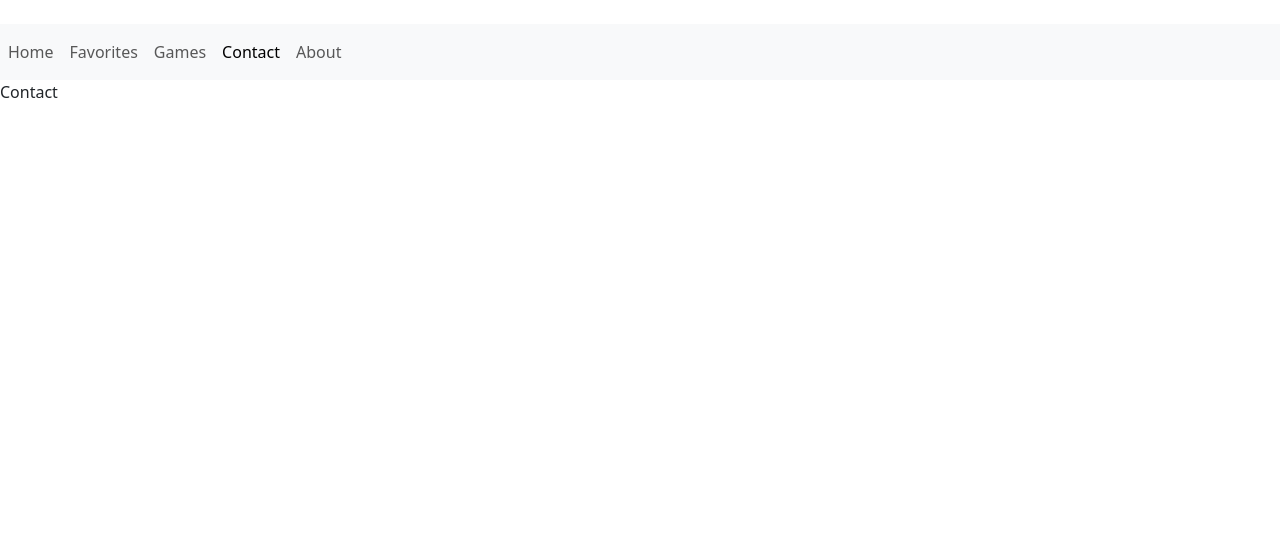
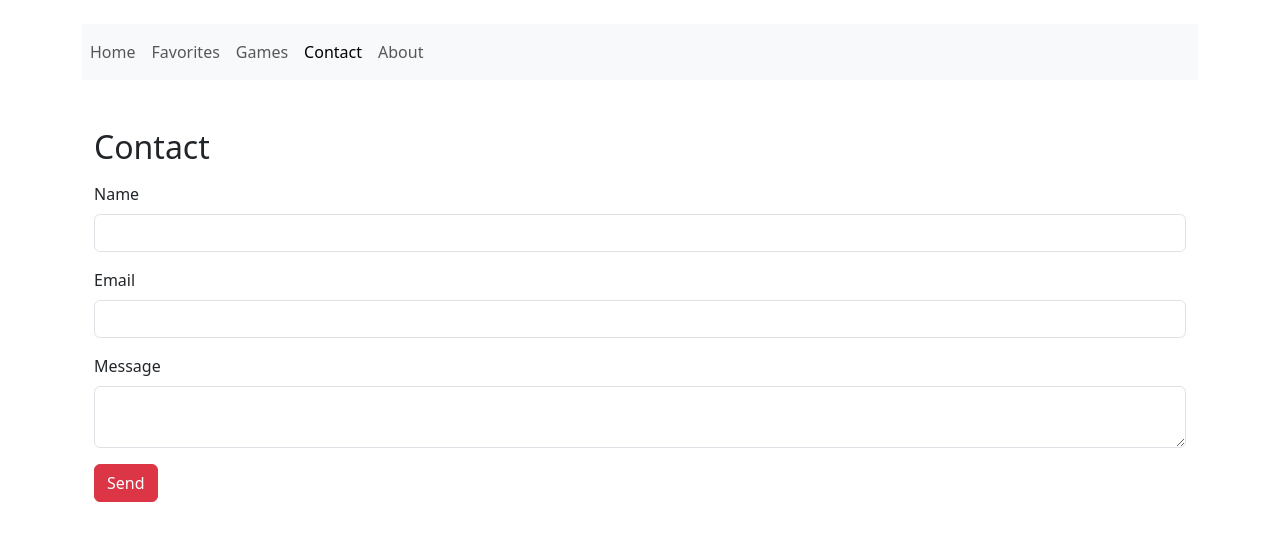
Before and after one commit to lchen104/free-games-2, a React (Vite) app: page /contact in a window 1280 px wide. Shown: the top 540 px of the page. Built offline with nearby package versions, Linux system fonts and the light colour scheme.

Commit message:
Added a Contact Form

```diff
--- a/src/App.jsx
+++ b/src/App.jsx
@@ -13,7 +13,7 @@
 
 
   return (
-    <>
+    <div className='container'>
         <Nav />
         <Routes>
           <Route path='/' element={<Main />} />
@@ -22,7 +22,7 @@
           <Route path='/contact' element={<Contact />} />
           <Route path='/about' element={<About />} />
         </Routes>
-    </>
+    </div>
   )
 }
 
--- a/src/components/styles/Header.styled.jsx
+++ b/src/components/styles/Header.styled.jsx
@@ -3,5 +3,5 @@
 export const StyledHeader = styled.header`
     ${'' /* border: 1px solid green; */}
     height: 100px;
-
+    margin-bottom: 10px;
 `
--- a/src/pages/About.jsx
+++ b/src/pages/About.jsx
@@ -2,7 +2,9 @@
 
 const About = () => {
   return (
-    <div>About</div>
+    <div className='container mt-4'>
+      <h1>About</h1>
+    </div>
   )
 }
 
--- a/src/pages/Contact.jsx
+++ b/src/pages/Contact.jsx
@@ -1,9 +1,44 @@
 import React from 'react'
-
 const Contact = () => {
+  const [formStatus, setFormStatus] = React.useState('Send')
+  const onSubmit = (e) => {
+    e.preventDefault()
+    setFormStatus('Submitting...')
+    const { name, email, message } = e.target.elements
+    let conFom = {
+      name: name.value,
+      email: email.value,
+      message: message.value,
+    }
+    console.log(conFom)
+  }
   return (
-    <div>Contact</div>
+    <div className="container mt-5">
+      <h2 className="mb-3">Contact</h2>
+      <form onSubmit={onSubmit}>
+        <div className="mb-3">
+          <label className="form-label" htmlFor="name">
+            Name
+          </label>
+          <input className="form-control" type="text" id="name" required />
+        </div>
+        <div className="mb-3">
+          <label className="form-label" htmlFor="email">
+            Email
+          </label>
+          <input className="form-control" type="email" id="email" required />
+        </div>
+        <div className="mb-3">
+          <label className="form-label" htmlFor="message">
+            Message
+          </label>
+          <textarea className="form-control" id="message" required />
+        </div>
+        <button className="btn btn-danger" type="submit">
+          {formStatus}
+        </button>
+      </form>
+    </div>
   )
 }
-
 export default Contact
--- a/src/pages/Favorites.jsx
+++ b/src/pages/Favorites.jsx
@@ -2,7 +2,9 @@
 
 const Favorites = () => {
   return (
-    <div>Favorites</div>
+    <div className='container mt-4'>
+      <h1>Favorites</h1>
+    </div>
   )
 }
 
--- a/src/pages/Games.jsx
+++ b/src/pages/Games.jsx
@@ -2,7 +2,9 @@
 
 const Games = () => {
   return (
-    <div>Games</div>
+    <div className='container mt-4'>
+      <h1>Games</h1>
+    </div>
   )
 }
 
--- a/src/pages/Main.jsx
+++ b/src/pages/Main.jsx
@@ -185,7 +185,7 @@
 
 
   return (
-    <div className='container'>
+    <div className='container mt-4'>
 
     <Form
         handlePlatform={handlePlatform}
@@ -199,7 +199,7 @@
         setSort={setSort}
       />
 
-      {/* <Heading games={favorites} heading={'Featured'} /> */}
+      <Heading games={favorites} heading={'Featured'} />
       <StyledGameDetails>
         <GameDetails gameDetail={gameDetail} setGameDetail={setGameDetail} gameId={gameId} setGameId={setGameId}/>
       </StyledGameDetails>
```
Also changed, not shown: 2 other files (tests, documents, lock files or other folders).
